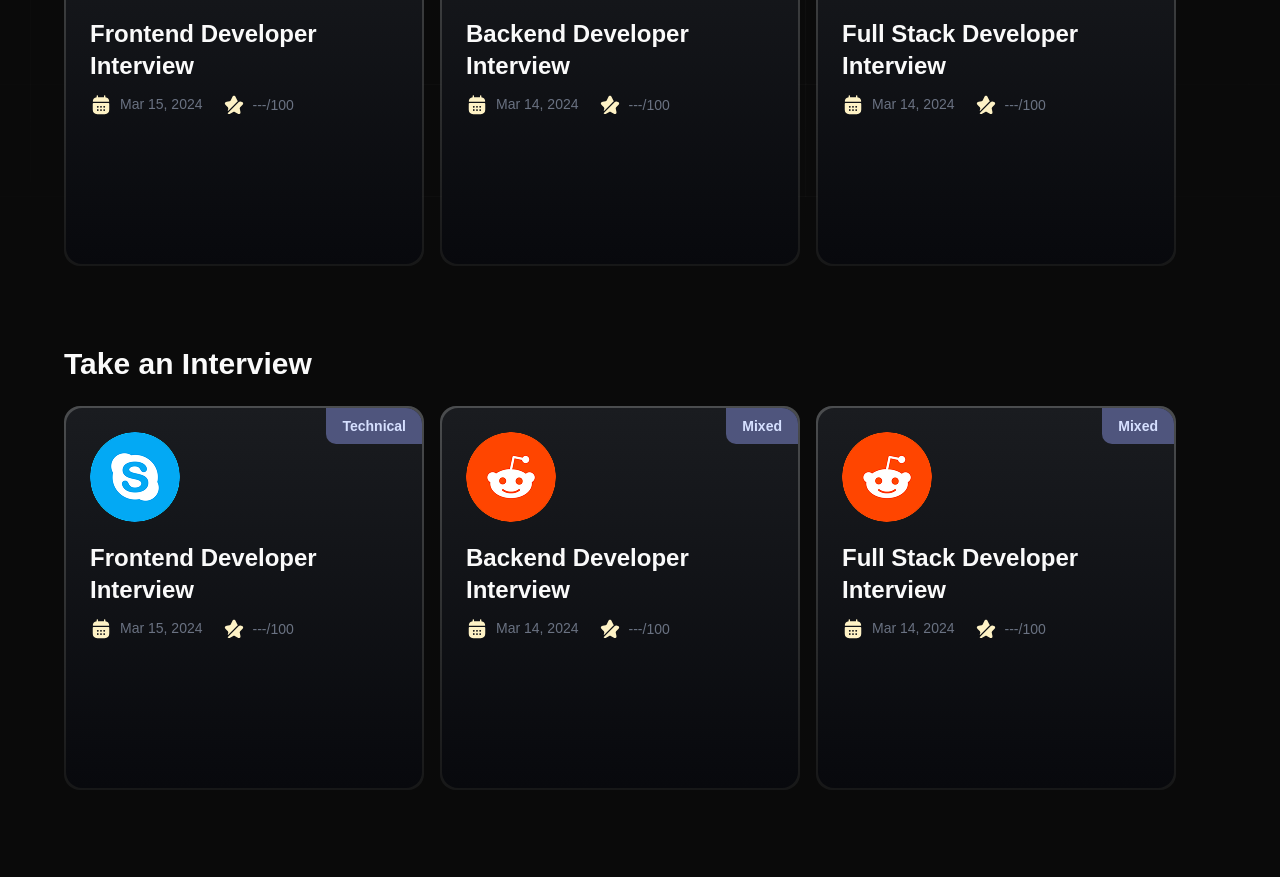
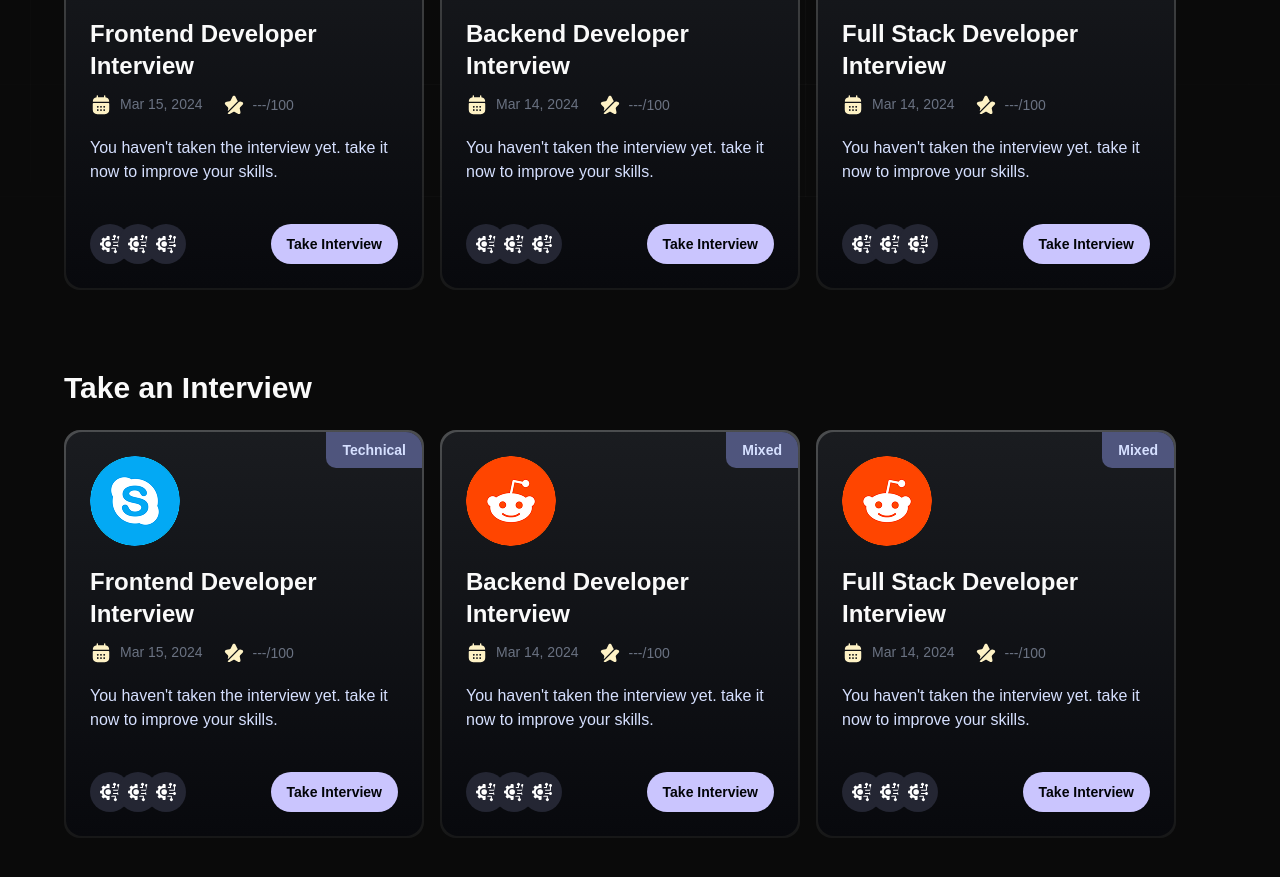
Before and after one commit to roobiwebdev/Hireon, a Next.js app: page / in a window 1280 px wide. Shown: the part 703-1580 px from the top of the page. Before the commit the page ends 1541 px from the top, so only its background shows below. Built offline with nearby package versions, Linux system fonts and the light colour scheme; a web font is replaced by a local one.

Commit message:
feat(ui): implement InterviewCard UI and tech icons

```diff
--- a/app/layout.tsx
+++ b/app/layout.tsx
@@ -22,7 +22,7 @@ export default function RootLayout({
     <html lang="en" className="dark">
       <body className={`${monaSans.className} antialiased pattern`}>
         {children}
-        <Toaster richColors position="top-center" />
+        <Toaster richColors position="bottom-right" />
       </body>
     </html>
   );
--- /dev/null
+++ b/components/DisplayTechIcons.tsx
@@ -0,0 +1,32 @@
+import { getTechLogos } from "@/lib/utils";
+// import { getTargetTriple } from "next/dist/build/swc/generated-native";
+import Image from "next/image";
+import { cn } from "@/lib/utils";
+
+const DisplayTechIcons = async ({ techStack }: TechIconProps) => {
+  const techIcons = await getTechLogos(techStack);
+
+  return (
+    <div className="flex flex-row">
+      {techIcons.slice(0, 3).map(({ tech, url }, index) => (
+        <div
+          key={tech}
+          className={cn(
+            "relative group bg-dark-300 rounded-full p-2 flex-center size-10",
+            index >= 1 && "-ml-3"
+          )}
+        >
+          <span className="tech-tooltip">{tech}</span>
+          <Image
+            src={url}
+            alt={tech}
+            width={100}
+            height={100}
+            className="size-5"
+          />
+        </div>
+      ))}
+    </div>
+  );
+};
+export default DisplayTechIcons;
--- a/components/InterviewCard.tsx
+++ b/components/InterviewCard.tsx
@@ -1,6 +1,9 @@
 import { getRandomInterviewCover } from "@/lib/utils";
 import dayjs from "dayjs";
 import Image from "next/image";
+import { Button } from "./ui/button";
+import Link from "next/link";
+import DisplayTechIcons from "./DisplayTechIcons";
 
 interface InterviewCardProps {
   interviewId?: string;
@@ -26,7 +29,7 @@ const InterviewCard = ({
   ).format("MMM D, YYYY");
 
   return (
-    <div className="card-border cursor-pointer w-[360px] max-sm:w-full min-h-96">
+    <div className="card-border w-[360px] max-sm:w-full min-h-96">
       <div className="card-interview">
         <div>
           <div className="absolute top-0 right-0 w-fit px-4 py-2 rounded-bl-lg bg-light-600">
@@ -61,6 +64,27 @@ const InterviewCard = ({
               </p>
             </div>
           </div>
+
+          <p className="line-clamp-2 mt-5">
+            {feedback?.finalAssessment ||
+              "You haven't taken the interview yet. take it now to improve your skills."}
+          </p>
+        </div>
+
+        <div className="flex flex-row justify-between">
+          {/* <p>Tech Icons</p> */}
+          <DisplayTechIcons techStack={techstack} />
+          <Button className="btn-primary">
+            <Link
+              href={
+                feedback
+                  ? `/interview/${interviewId}/feedback`
+                  : `/interview/${interviewId}`
+              }
+            >
+              {feedback ? "Check Feedback" : "Take Interview"}
+            </Link>
+          </Button>
         </div>
       </div>
     </div>
--- a/constants/index.ts
+++ b/constants/index.ts
@@ -231,7 +231,7 @@ export const dummyInterviews: Interview[] = [
     userId: "user1",
     role: "Full Stack Developer",
     type: "Mixed",
-    techstack: ["Node.js", "Express", "MongoDB", "React", "Next.js"],
+    techstack: ["Node.js", "React", "Express", "MongoDB"],
     level: "Senior",
     questions: ["What is Node.js?"],
     finalized: false,
--- a/lib/utils.ts
+++ b/lib/utils.ts
@@ -6,39 +6,39 @@ export function cn(...inputs: ClassValue[]) {
   return twMerge(clsx(inputs));
 }
 
-// const techIconBaseURL = "https://cdn.jsdelivr.net/gh/devicons/devicon/icons";
+const techIconBaseURL = "https://cdn.jsdelivr.net/gh/devicons/devicon/icons";
 
-// const normalizeTechName = (tech: string) => {
-//   const key = tech.toLowerCase().replace(/\.js$/, "").replace(/\s+/g, "");
-//   return mappings[key as keyof typeof mappings];
-// };
+const normalizeTechName = (tech: string) => {
+  const key = tech.toLowerCase().replace(/\.js$/, "").replace(/\s+/g, "");
+  return mappings[key as keyof typeof mappings];
+};
 
-// const checkIconExists = async (url: string) => {
-//   try {
-//     const response = await fetch(url, { method: "HEAD" });
-//     return response.ok; // Returns true if the icon exists
-//   } catch {
-//     return false;
-//   }
-// };
+const checkIconExists = async (url: string) => {
+  try {
+    const response = await fetch(url, { method: "HEAD" });
+    return response.ok; // Returns true if the icon exists
+  } catch {
+    return false;
+  }
+};
 
 export const getTechLogos = async (techArray: string[]) => {
   const logoURLs = techArray.map((tech) => {
-    // const normalized = normalizeTechName(tech);
+    const normalized = normalizeTechName(tech);
     return {
       tech,
-      // url: `${techIconBaseURL}/${normalized}/${normalized}-original.svg`,
+      url: `${techIconBaseURL}/${normalized}/${normalized}-original.svg`,
     };
   });
 
-  // const results = await Promise.all(
-  //   logoURLs.map(async ({ tech, url }) => ({
-  //     tech,
-  //     url: (await checkIconExists(url)) ? url : "/tech.svg",
-  //   }))
-  // );
+  const results = await Promise.all(
+    logoURLs.map(async ({ tech, url }) => ({
+      tech,
+      url: (await checkIconExists(url)) ? url : "/tech.svg",
+    }))
+  );
 
-  // return results;
+  return results;
 };
 
 export const getRandomInterviewCover = () => {
```
